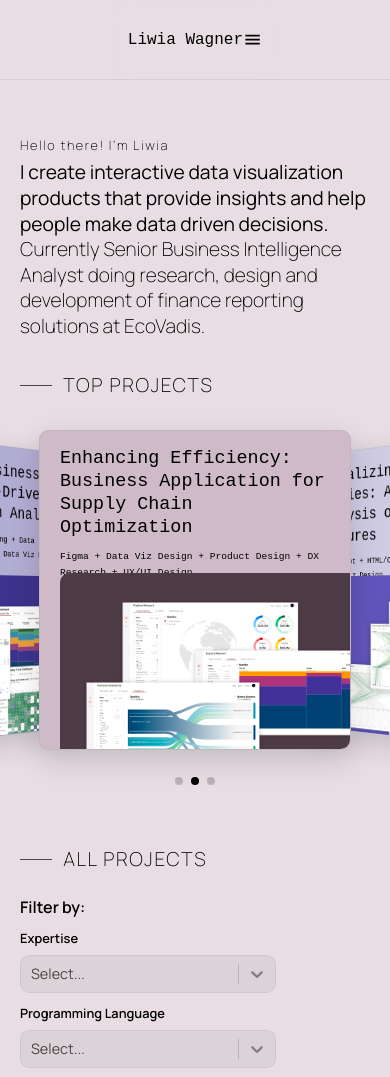
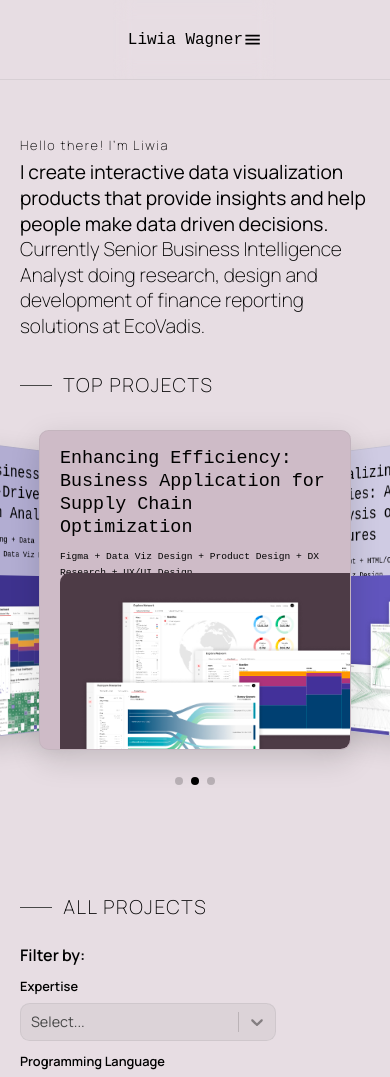
Before and after one commit to LiwiaWagner/Portfolio-Liwia-Wagner, a React (Create React App) app: page / in a window 390 px wide. Shown: the top 1077 px of the page. Built offline with nearby package versions, Linux system fonts and the light colour scheme; a web font is replaced by a local one.

Commit message:
portfolio-view-scroll-start

```diff
--- a/src/pages/home/Home.jsx
+++ b/src/pages/home/Home.jsx
@@ -177,8 +177,8 @@ const Home = () => {
           ))}
         </Swiper>
       </section>
-
-      <div id="view">
+      <div className="blank" id="view"></div>
+      <div>
         <div>
           <h2 className="projects-title">ALL PROJECTS</h2>
         </div>
--- a/src/pages/home/home.css
+++ b/src/pages/home/home.css
@@ -50,7 +50,7 @@
 }
 
 .top-projects-container {
-  margin: 0 0 5rem 0;
+  margin: 0 0 1rem 0;
 }
 
 .top-projects-container .card-title {
@@ -59,6 +59,10 @@
   letter-spacing: 0.07rem;
   line-height: 2.2rem;
   padding: 0 0 1rem 0;
+}
+
+.blank {
+  height: 4rem;
 }
 
 /* ---All projects */
@@ -120,6 +124,10 @@
   }
 
   /* ---Top projects */
+  .top-projects-container {
+    margin: 0;
+  }
+
   .top-projects-container .card-title {
     font-size: 1.2rem;
     font-weight: 500;
@@ -147,6 +155,10 @@
   .all-projects-container {
     margin: 0 1.25rem;
     gap: 1.2rem;
+  }
+
+  .blank {
+    height: 5rem;
   }
 
   /* ---Filters */
@@ -212,7 +224,7 @@
 
   /* ---Top projects */
   .top-projects-container {
-    margin: 0 0 3rem 0;
+    margin: 0;
   }
 
   .top-projects-container .card-title {
```
